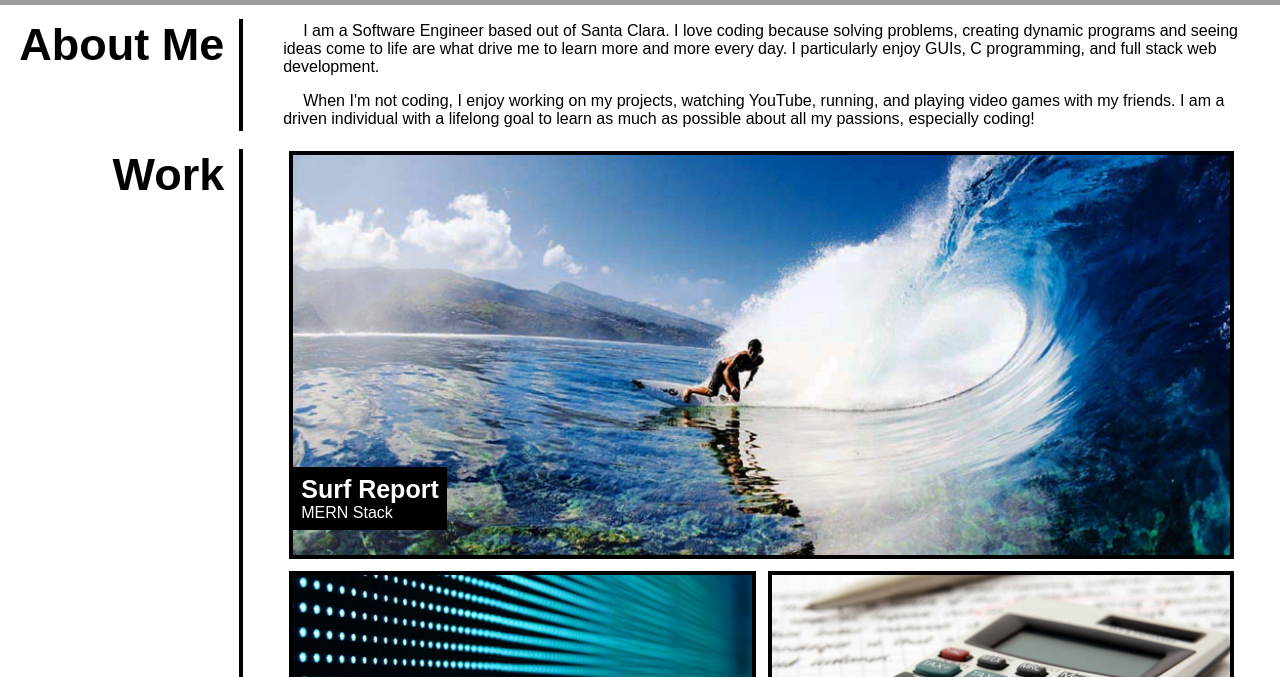
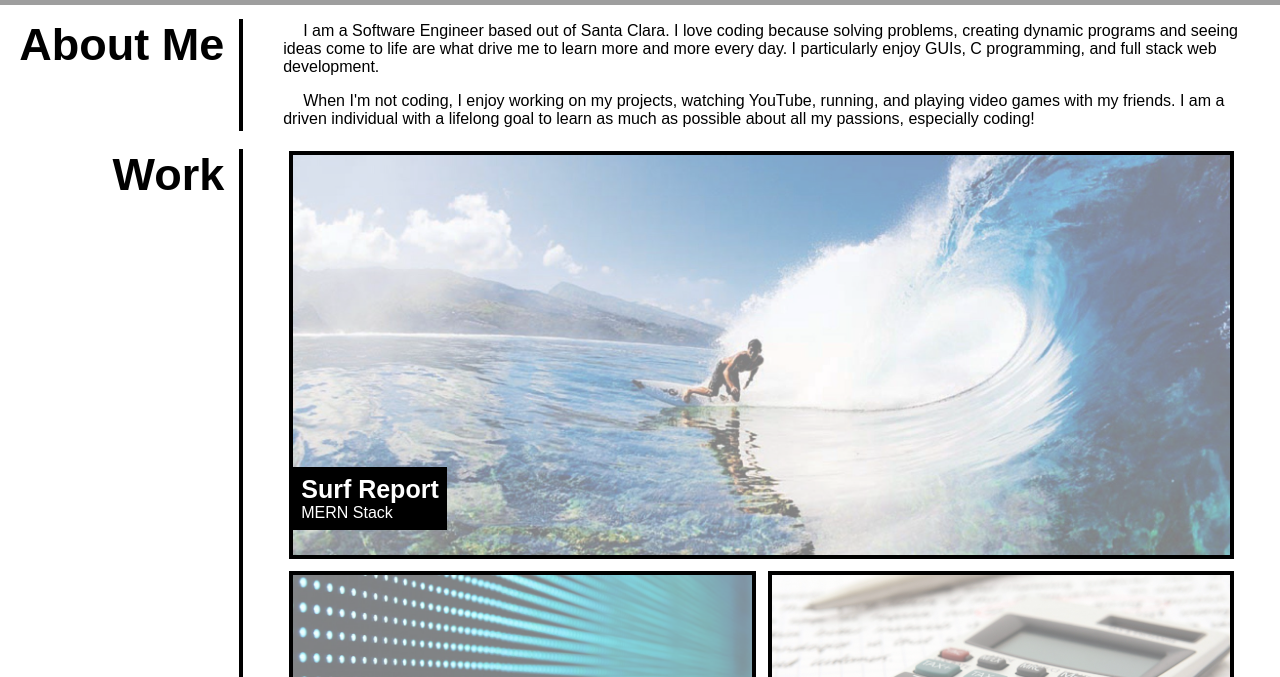
Before and after one commit to ryansheehy0/Bootcamp-Portfolio, a plain HTML site: page docs/index.html in a window 1280 px wide. Shown: the part 275-952 px from the top of the page. Drawn offline with Linux system fonts and the light colour scheme; grey boxes are pictures that could not be loaded.

Commit message:
Adds hover effects.

```diff
--- a/docs/assets/css/style.css
+++ b/docs/assets/css/style.css
@@ -143,11 +143,6 @@ nav {
 .surf{
 	background-image: url('../images/surf.jpeg');
 }
-.surf::after{
-	background-color: rgba(255, 255, 255, 1);
-	width: 100px;
-	height: 100px;
-}
 .led-wall{
 	background-image: url('../images/led_wall_background.jpeg');
 }
@@ -177,11 +172,34 @@ nav {
 	justify-content: flex-start;
 	align-items: flex-end;
 	margin: 10px;
+	position: relative;
 }
 
 .surf{
 	height: 400px;
 	width: calc(100% - 20px);
+}
+
+.surf::after,
+.led-wall::after,
+.calculator::after,
+.null-programming-language::after,
+.john-sheehy-company-website::after{
+	background-color: rgba(255, 255, 255, 0.5);
+	transition: background-color 0.2s ease-in-out;
+	position: absolute;
+	top: 0;
+	left: 0;
+	content: "";
+	width: 100%;
+	height: 100%;
+}
+.surf:hover::after,
+.led-wall:hover::after,
+.calculator:hover::after,
+.null-programming-language:hover::after,
+.john-sheehy-company-website:hover::after{
+	background-color: rgba(255, 255, 255, 0);
 }
 
 .surf-text,
@@ -193,6 +211,7 @@ nav {
 	display: inline-block;
 	margin-bottom: 25px;
 	padding: 8px;
+	z-index: 1;
 }
 
 .surf-text h3,
```
Also changed, not shown: docs/index.html (+0 -1 lines).
